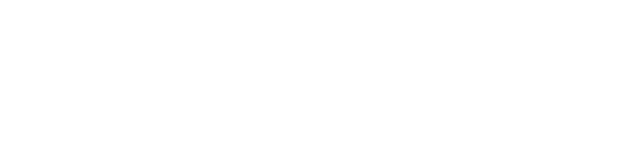
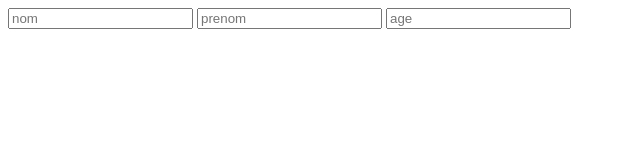
Before and after one commit to Mionne02/mon-cv, a plain HTML site: page index.html in a window 1280 px wide. Shown: the whole page, without its empty margins (0-640 px from the left). Drawn offline with Linux system fonts and the light colour scheme.

Commit message:
mise en place de la section titre

```diff
--- a/index.html
+++ b/index.html
@@ -7,6 +7,10 @@
     <title>Document</title>
 </head>
 <body>
-
+    <section class="titre">
+        <input type="Name" placeholder="nom">
+        <input type="Surname" placeholder="prenom">
+        <input type="age" placeholder="age">
+    </section>
 </body>
 </html>
```
